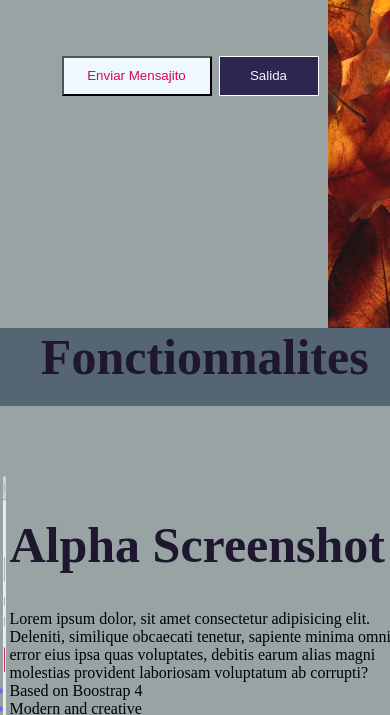
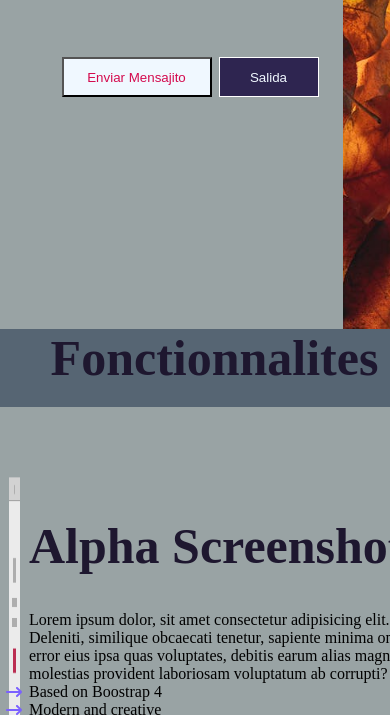
Before and after one commit to marialuisaalonso850/Resposive-Luisa-, a plain HTML site: page index.html in a window 390 px wide. Shown: the part 385-1100 px from the top of the page. Drawn offline with Linux system fonts and the light colour scheme.

Commit message:
Update practica.css

```diff
--- a/css/practica.css
+++ b/css/practica.css
@@ -418,7 +418,7 @@ main {
     }
 }
 
-@media (max-width: 600px) {
+@media (max-width: 480px) {
 
     .parte1 {
         width: 80%;
@@ -502,7 +502,7 @@ main {
     h2 {
         color: #1E172F;
     }body{
-        width: 105%;
+        width: 110%;
     }
 
     .cl{
```
